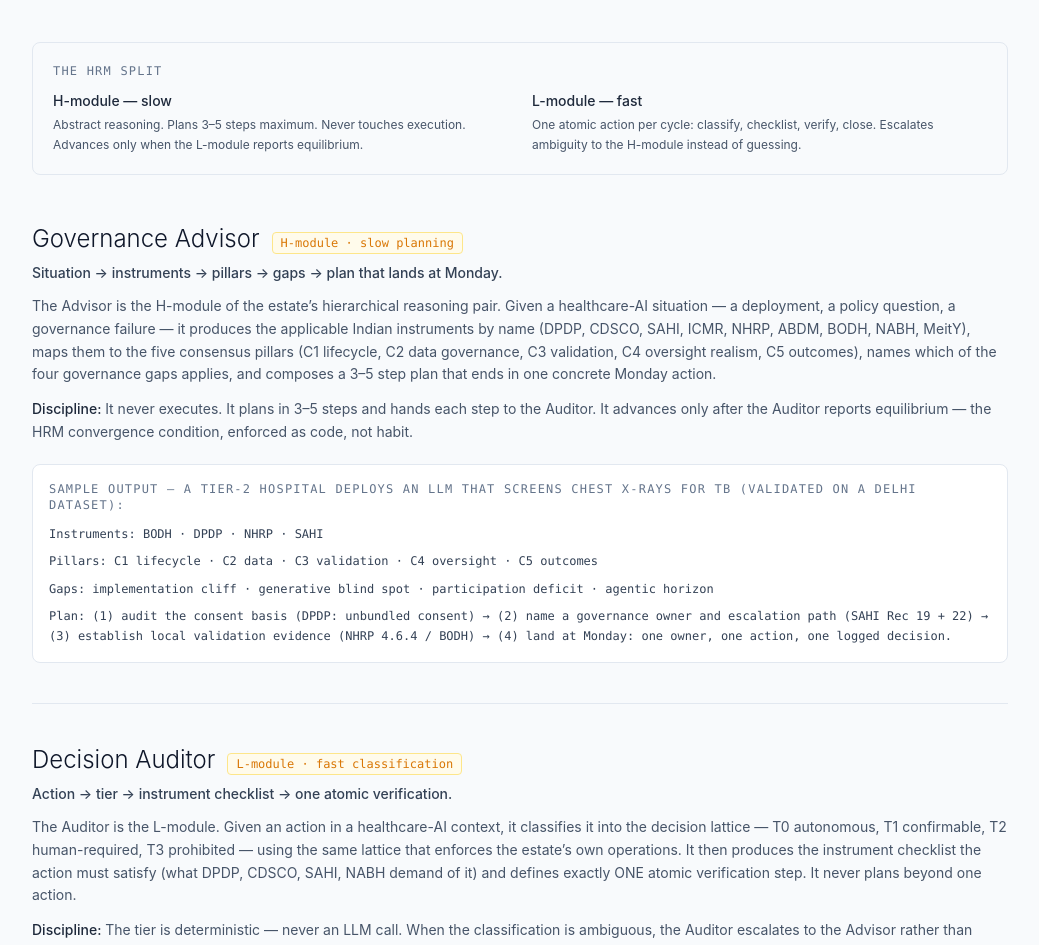
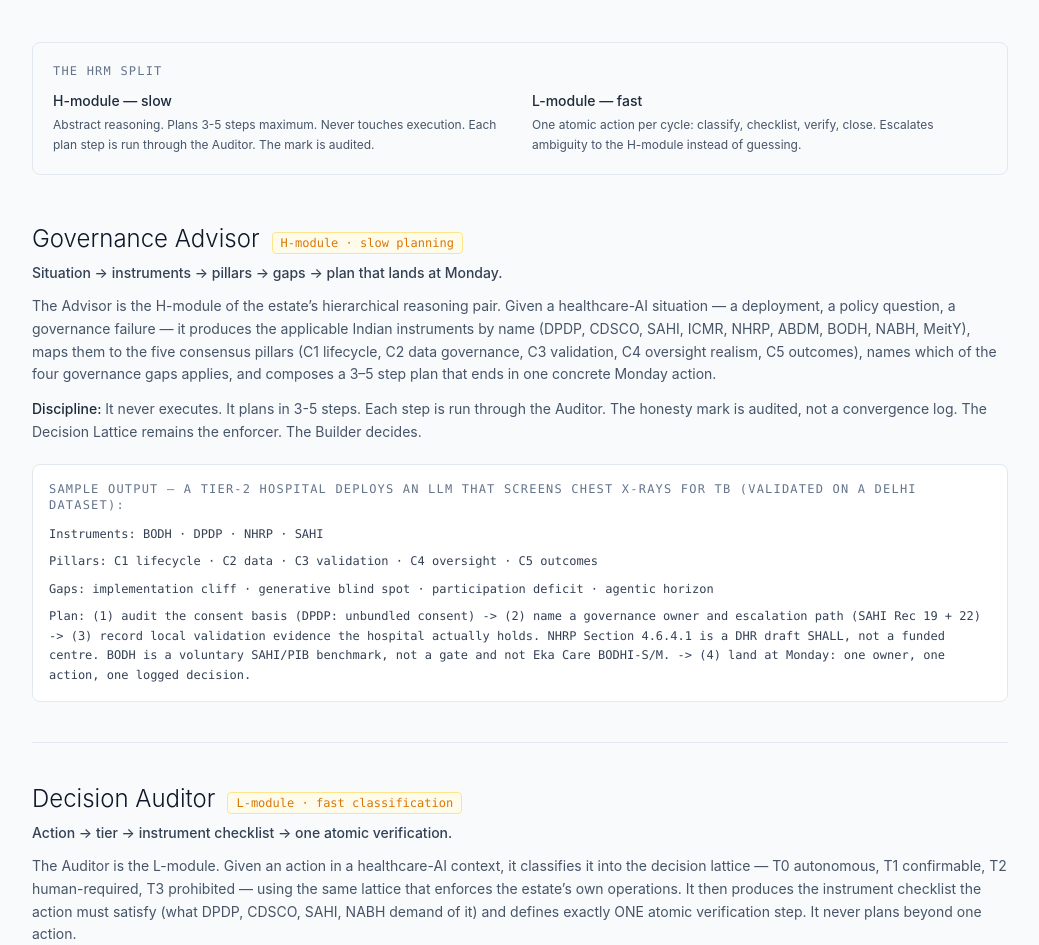
Before and after one commit to MedEvolv/hospital-simulator, a Next.js app in the folder vercel-app/: page /governance-models in a window 1280 px wide. Shown: the part 265-1210 px from the top of the page, without its empty margins (120-1159 px from the left). Built offline with nearby package versions, Linux system fonts and the light colour scheme.

Commit message:
fix: honest Advisor audited mark on governance-models page

```diff
--- a/vercel-app/app/governance-models/page.tsx
+++ b/vercel-app/app/governance-models/page.tsx
@@ -14,13 +14,13 @@ const MODELS = [
     explanation:
       'The Advisor is the H-module of the estate\u2019s hierarchical reasoning pair. Given a healthcare-AI situation — a deployment, a policy question, a governance failure — it produces the applicable Indian instruments by name (DPDP, CDSCO, SAHI, ICMR, NHRP, ABDM, BODH, NABH, MeitY), maps them to the five consensus pillars (C1 lifecycle, C2 data governance, C3 validation, C4 oversight realism, C5 outcomes), names which of the four governance gaps applies, and composes a 3–5 step plan that ends in one concrete Monday action.',
     discipline:
-      'It never executes. It plans in 3–5 steps and hands each step to the Auditor. It advances only after the Auditor reports equilibrium — the HRM convergence condition, enforced as code, not habit.',
+      'It never executes. It plans in 3-5 steps. Each step is run through the Auditor. The honesty mark is audited, not a convergence log. The Decision Lattice remains the enforcer. The Builder decides.',
     sampleLabel: 'Sample output — a tier-2 hospital deploys an LLM that screens chest X-rays for TB (validated on a Delhi dataset):',
     sample: [
       'Instruments: BODH · DPDP · NHRP · SAHI',
       'Pillars: C1 lifecycle · C2 data · C3 validation · C4 oversight · C5 outcomes',
       'Gaps: implementation cliff · generative blind spot · participation deficit · agentic horizon',
-      'Plan: (1) audit the consent basis (DPDP: unbundled consent) → (2) name a governance owner and escalation path (SAHI Rec 19 + 22) → (3) establish local validation evidence (NHRP 4.6.4 / BODH) → (4) land at Monday: one owner, one action, one logged decision.',
+      'Plan: (1) audit the consent basis (DPDP: unbundled consent) -> (2) name a governance owner and escalation path (SAHI Rec 19 + 22) -> (3) record local validation evidence the hospital actually holds. NHRP Section 4.6.4.1 is a DHR draft SHALL, not a funded centre. BODH is a voluntary SAHI/PIB benchmark, not a gate and not Eka Care BODHI-S/M. -> (4) land at Monday: one owner, one action, one logged decision.',
     ],
   },
   {
@@ -31,7 +31,7 @@ const MODELS = [
     explanation:
       'The Auditor is the L-module. Given an action in a healthcare-AI context, it classifies it into the decision lattice — T0 autonomous, T1 confirmable, T2 human-required, T3 prohibited — using the same lattice that enforces the estate\u2019s own operations. It then produces the instrument checklist the action must satisfy (what DPDP, CDSCO, SAHI, NABH demand of it) and defines exactly ONE atomic verification step. It never plans beyond one action.',
     discipline:
-      'The tier is deterministic — never an LLM call. When the classification is ambiguous, the Auditor escalates to the Advisor rather than guessing. Every audit ends with the equilibrium report that lets the H-module advance.',
+      'The tier is deterministic: never an LLM call. When the classification is ambiguous, the Auditor escalates to the Advisor rather than guessing. Each Advisor plan step is audited this way. The Decision Lattice remains the enforcer. The Builder decides.',
     sampleLabel: 'Sample output — "publish the Four Gaps analysis publicly on LinkedIn":',
     sample: [
       'Tier: T2 — Human-required (bhai approval queues before any action).',
@@ -95,8 +95,8 @@ export default function GovernanceModelsPage() {
           <div>
             <p className="text-sm font-medium text-slate-800 mb-1">H-module — slow</p>
             <p className="text-xs text-slate-600 leading-relaxed">
-              Abstract reasoning. Plans 3–5 steps maximum. Never touches execution.
-              Advances only when the L-module reports equilibrium.
+              Abstract reasoning. Plans 3-5 steps maximum. Never touches execution.
+              Each plan step is run through the Auditor. The mark is audited.
             </p>
           </div>
           <div>
```
